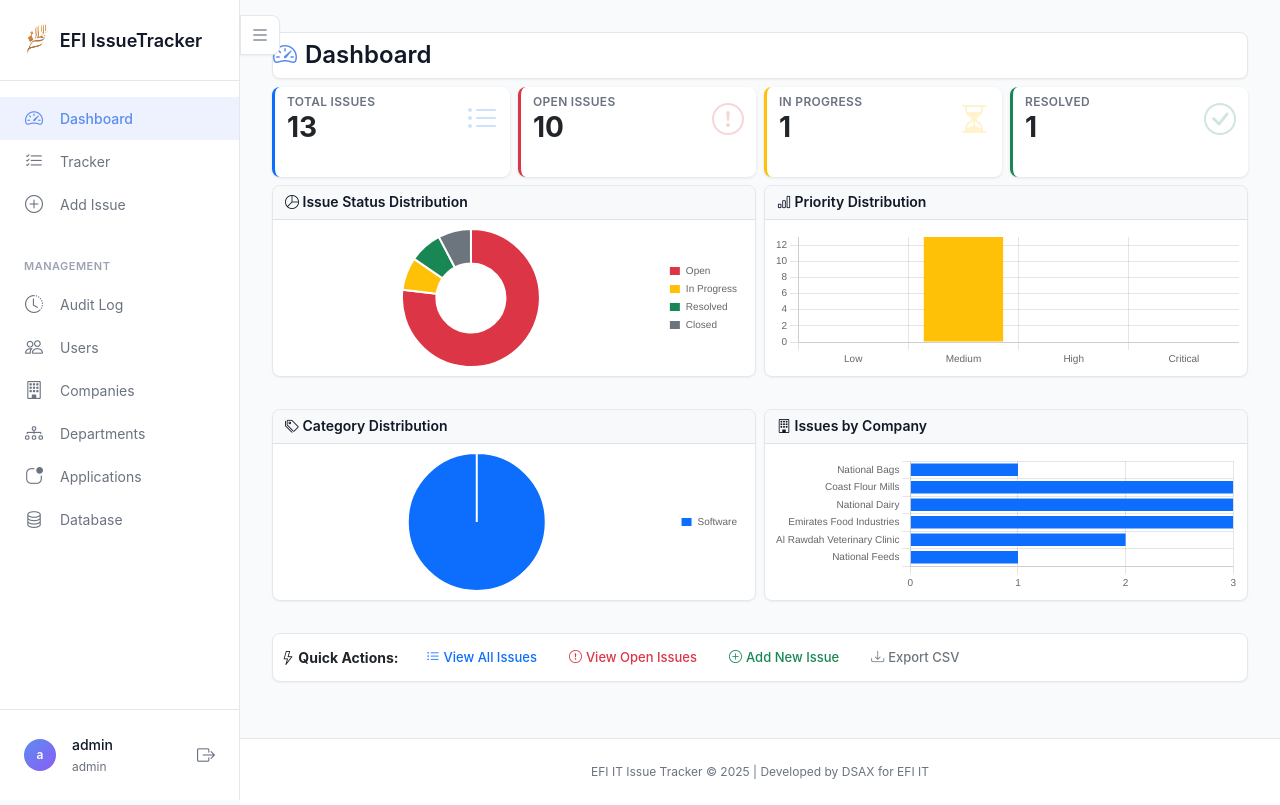
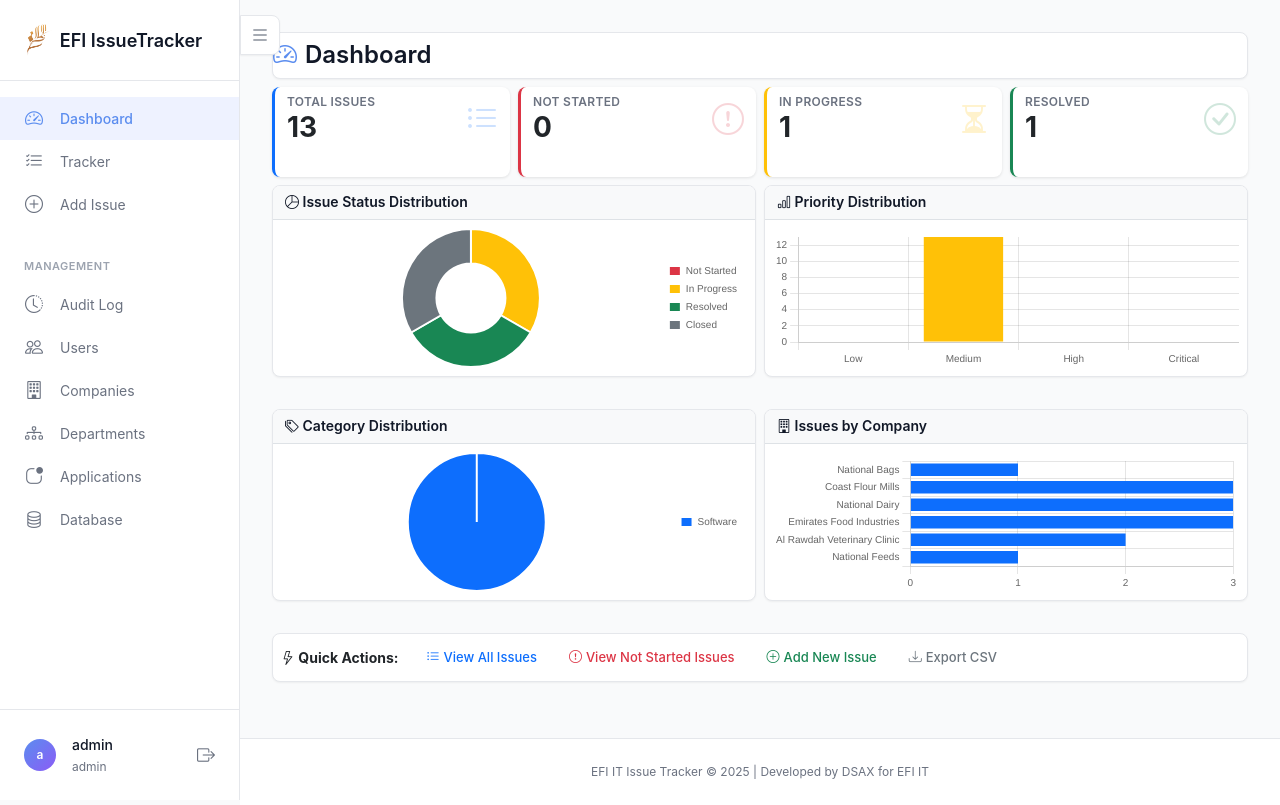
Before and after one commit to deepaksx/IssueTracker, a Flask app: page /dashboard in a window 1280 px wide. Run offline with Flask 3, Linux system fonts and the light colour scheme; a user stored in the database is signed in; data comes from the database, SQL or seed files in the repository; some libraries are stand-ins or nearby versions.

Commit message:
Rename 'Open' status to 'Not Started' throughout the app
Changes:
- Updated database CHECK constraint in models.py
- Updated all route handlers and filters in app.py
- Updated all templates (dashboard, tracker, edit, view)
- Migrated existing 'Open' issues to 'Not Started' in database
- Updated KPI cards, charts, status buttons, and dropdowns
- Maintained backward compatibility with status badge styling

This provides clearer status terminology for users

🤖 Generated with [Claude Code](https://claude.com/claude-code)

Co-Authored-By: Claude <noreply@anthropic.com>

```diff
--- a/app.py
+++ b/app.py
@@ -181,7 +181,7 @@ def dashboard():
     # Calculate KPIs
     kpi = {
         'total_issues': len(issues),
-        'open_issues': len([i for i in issues if i['status'] == 'Open']),
+        'open_issues': len([i for i in issues if i['status'] == 'Not Started']),
         'in_progress_issues': len([i for i in issues if i['status'] == 'In Progress']),
         'resolved_issues': len([i for i in issues if i['status'] == 'Resolved'])
     }
@@ -189,7 +189,7 @@ def dashboard():
     # Prepare chart data
     # Status distribution
     status_counter = Counter(i['status'] for i in issues)
-    status_labels = ['Open', 'In Progress', 'Resolved', 'Closed']
+    status_labels = ['Not Started', 'In Progress', 'Resolved', 'Closed']
     status_values = [status_counter.get(s, 0) for s in status_labels]
 
     # Priority distribution
@@ -225,8 +225,8 @@ def dashboard():
 @login_required
 def tracker():
     """Issue tracker showing list of issues (defaults to Open issues)"""
-    # Get filter parameters - default to 'Open' status if no parameters provided
-    status_filter = request.args.get('status', 'Open' if not request.args else '')
+    # Get filter parameters - default to 'Not Started' status if no parameters provided
+    status_filter = request.args.get('status', 'Not Started' if not request.args else '')
     priority_filter = request.args.get('priority', '')
     category_filter = request.args.get('category', '')
     company_filter = request.args.get('company', '')
@@ -318,7 +318,7 @@ def add_issue():
             application=application if application else None,
             category=category,
             priority=priority,
-            status='Open',  # Always set new issues to Open
+            status='Not Started',  # Always set new issues to Not Started
             assigned_to=None,
             created_by=current_user.username
         )
--- a/models.py
+++ b/models.py
@@ -47,7 +47,7 @@ class Database:
                 application TEXT,
                 category TEXT NOT NULL CHECK(category IN ('Hardware', 'Software', 'Network', 'Security', 'Other')),
                 priority TEXT NOT NULL CHECK(priority IN ('Low', 'Medium', 'High', 'Critical')),
-                status TEXT NOT NULL CHECK(status IN ('Open', 'In Progress', 'Resolved', 'Closed')),
+                status TEXT NOT NULL CHECK(status IN ('Not Started', 'In Progress', 'Resolved', 'Closed')),
                 assigned_to TEXT,
                 created_by TEXT NOT NULL,
                 created_at TIMESTAMP DEFAULT CURRENT_TIMESTAMP,
--- a/templates/dashboard.html
+++ b/templates/dashboard.html
@@ -26,13 +26,13 @@
         </div>
     </div>
 
-    <!-- Open Issues -->
+    <!-- Not Started Issues -->
     <div class="col-md-3">
         <div class="card kpi-card kpi-card-danger">
             <div class="card-body">
                 <div class="d-flex justify-content-between align-items-center">
                     <div>
-                        <h6 class="card-subtitle mb-2 text-muted">Open Issues</h6>
+                        <h6 class="card-subtitle mb-2 text-muted">Not Started</h6>
                         <h2 class="card-title mb-0">{{ kpi.open_issues }}</h2>
                     </div>
                     <div class="kpi-icon">
@@ -141,8 +141,8 @@
                     <a href="{{ url_for('tracker') }}" class="btn btn-sm btn-outline-primary">
                         <i class="bi bi-list-ul"></i> View All Issues
                     </a>
-                    <a href="{{ url_for('tracker', status='Open') }}" class="btn btn-sm btn-outline-danger">
-                        <i class="bi bi-exclamation-circle"></i> View Open Issues
+                    <a href="{{ url_for('tracker', status='Not Started') }}" class="btn btn-sm btn-outline-danger">
+                        <i class="bi bi-exclamation-circle"></i> View Not Started Issues
                     </a>
                     {% if current_user.is_admin() or current_user.is_hod() %}
                     <a href="{{ url_for('add_issue') }}" class="btn btn-sm btn-outline-success">
--- a/templates/edit_issue.html
+++ b/templates/edit_issue.html
@@ -105,7 +105,7 @@
                         <div class="col-md-4 mb-3">
                             <label for="status" class="form-label">Status</label>
                             <select class="form-select" id="status" name="status" required>
-                                <option value="Open" {% if issue.status == 'Open' %}selected{% endif %}>Open</option>
+                                <option value="Not Started" {% if issue.status == 'Not Started' %}selected{% endif %}>Not Started</option>
                                 <option value="In Progress" {% if issue.status == 'In Progress' %}selected{% endif %}>In Progress</option>
                                 <option value="Resolved" {% if issue.status == 'Resolved' %}selected{% endif %}>Resolved</option>
                                 <option value="Closed" {% if issue.status == 'Closed' %}selected{% endif %}>Closed</option>
--- a/templates/view_issue.html
+++ b/templates/view_issue.html
@@ -38,8 +38,8 @@
     <div class="issue-meta-bar">
         <div class="meta-item">
             <span class="meta-label">Status</span>
-            {% if issue.status == 'Open' %}
-                <span class="badge status-open">Open</span>
+            {% if issue.status == 'Not Started' %}
+                <span class="badge status-open">Not Started</span>
             {% elif issue.status == 'In Progress' %}
                 <span class="badge status-progress">In Progress</span>
             {% elif issue.status == 'Resolved' %}
```
Also changed, not shown: templates/tracker.html (+5 -5 lines).
